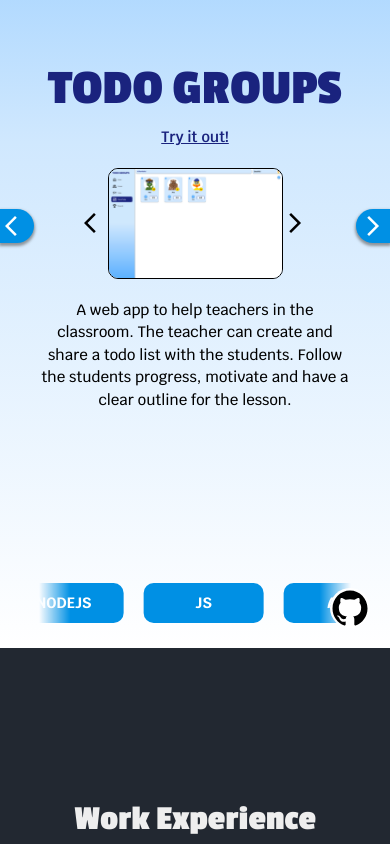
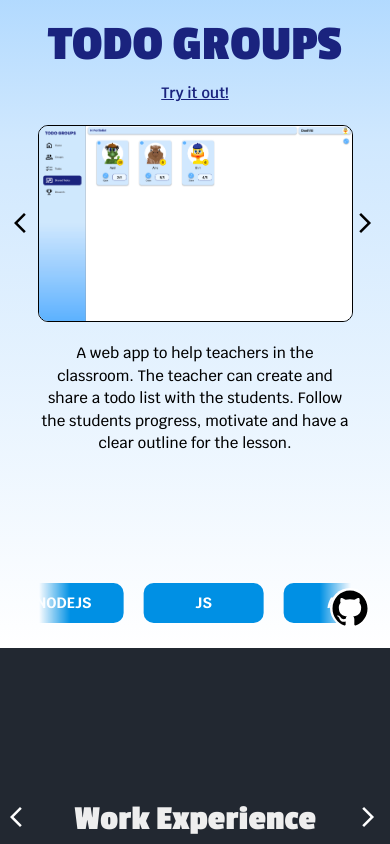
Before and after one commit to xmk0987/vitikainenonni, a Next.js app: page / in a window 390 px wide. Shown: the part 1040-1884 px from the top of the page. Built offline with nearby package versions, Linux system fonts and the light colour scheme.

Commit message:
Improved image size on mobile, chnage project ubtton and page better pos in mobile

```diff
--- a/app/components/About/About.module.css
+++ b/app/components/About/About.module.css
@@ -5,6 +5,7 @@
   overflow: hidden;
   display: flex;
   justify-content: center;
+  padding-bottom: 20px;
 }
 
 .changePage {
@@ -108,8 +109,7 @@
 
 @media only screen and (max-width: 600px) {
   .changePage {
-    width: auto;
-    padding: 10px 10px;
+    top: 20%;
   }
 
   .mainContent {
--- a/app/components/Projects/Projects/Projects.module.css
+++ b/app/components/Projects/Projects/Projects.module.css
@@ -230,6 +230,10 @@
 }
 
 @media only screen and (max-width: 600px) {
+  .changeProject {
+    top: 20%;
+  }
+
   .todoGroupsArt {
     display: none;
   }
@@ -238,6 +242,12 @@
     margin-top: 50px;
   }
   .mainContentImage {
+    width: 100%;
+    max-width: 100%;
+  }
+
+  .mainContentImage img {
+    width: 90%;
     max-width: 100%;
   }
 
```
